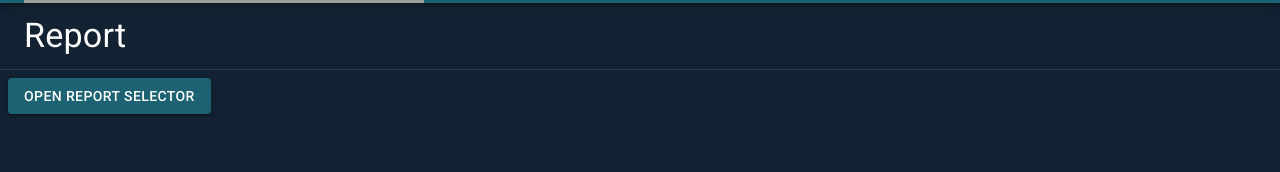
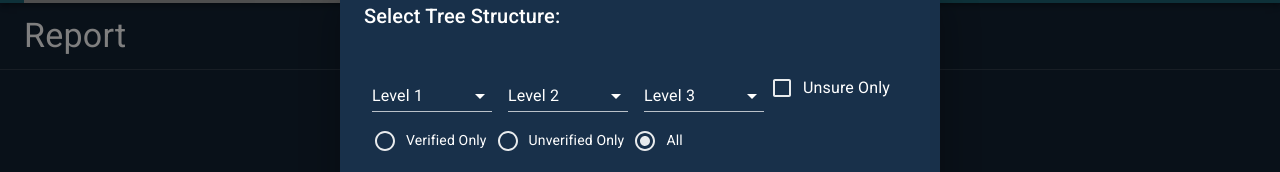
Before and after one commit to video-annotation-project/video-annotation-tool, a React (Create React App) app in the folder client/: page /report in a window 1280 px wide. Shown: the part 297-469 px from the top of the page. Built offline with nearby package versions, Linux system fonts and the light colour scheme; sample sign-in values are in the browser's storage; grey boxes are pictures that could not be loaded.

Commit message:
report open always at first

```diff
--- a/client/src/components/Report/Report.jsx
+++ b/client/src/components/Report/Report.jsx
@@ -22,7 +22,7 @@ class Report extends React.Component {
   constructor(props) {
     super(props);
     this.state = {
-      openReportModal: false,
+      openReportModal: true,
       level1: '',
       level2: '',
       level3: '',
@@ -90,6 +90,9 @@ class Report extends React.Component {
     } = this.state;
     return (
       <div className={classes.root}>
+        {openReportModal ? (
+          ''
+        ) : (
           <Button
             id="selector-button"
             className={classes.openSelector}
@@ -99,6 +102,7 @@ class Report extends React.Component {
           >
             Open Report Selector
           </Button>
+        )}
         <ReportModal
           unsureOnly={unsureOnly}
           setUnsureOnly={this.setUnsureOnly}
```
Lines whose indentation alone changed are shown as unchanged.
